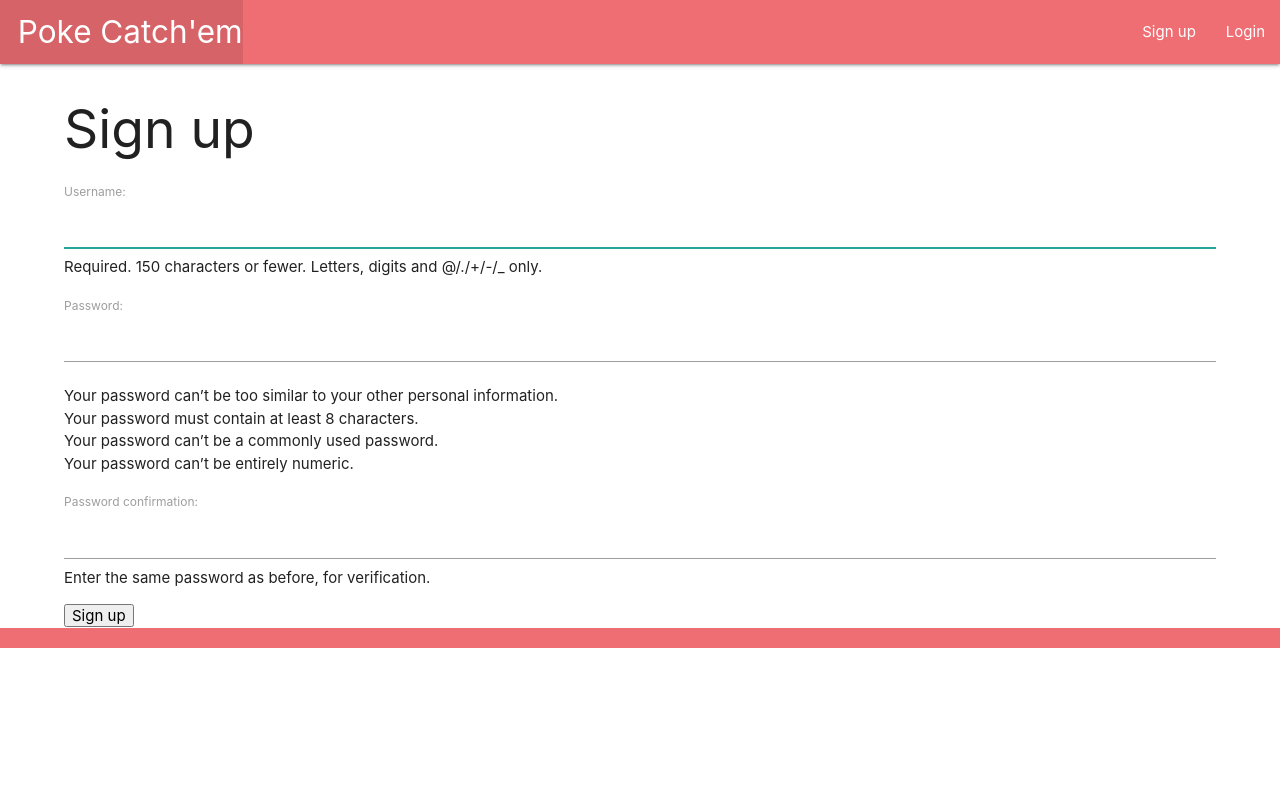
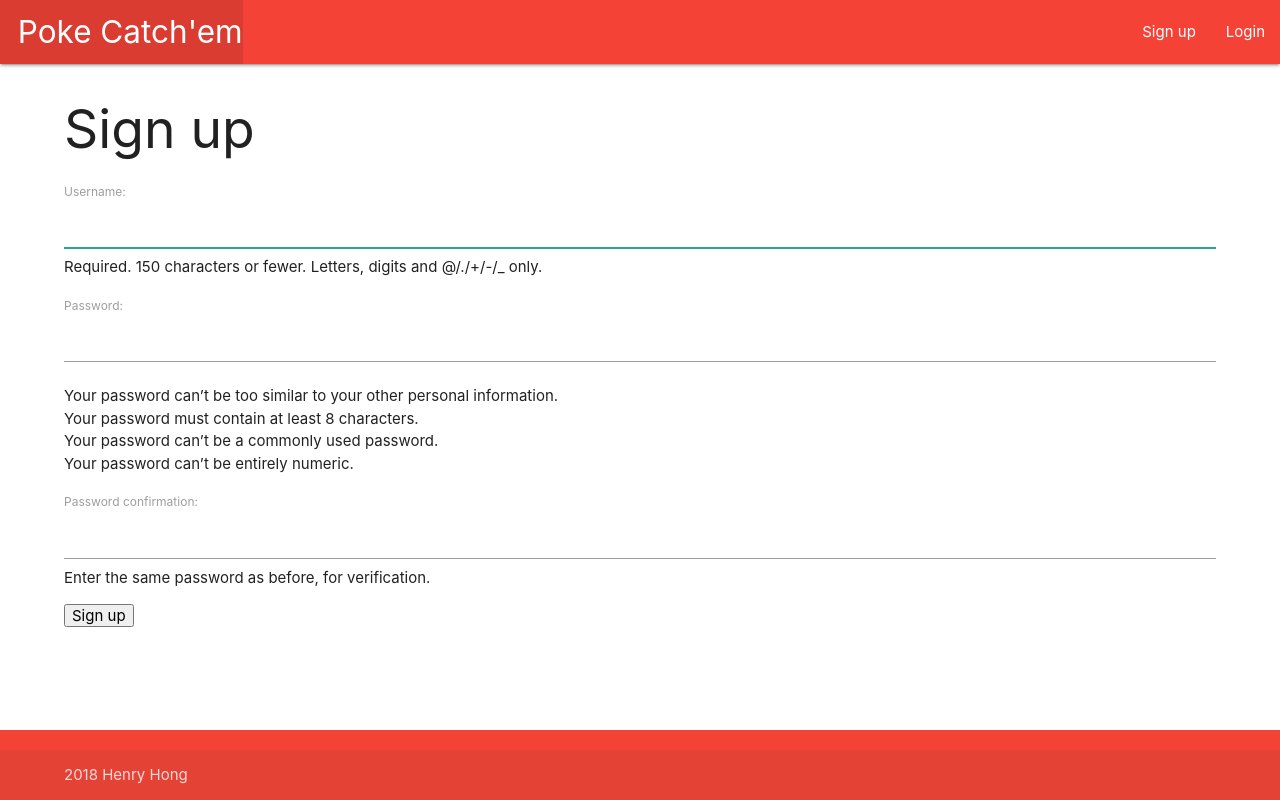
Before and after one commit to Cowfactory/poke-collector, a Django app: page /signup/ in a window 1280 px wide. Run offline with Django 3.2, Linux system fonts and the light colour scheme.

Commit message:
added sticky footer

```diff
--- a/main_app/static/style.css
+++ b/main_app/static/style.css
@@ -1,4 +1,14 @@
+body {
+    display: flex;
+    min-height: 100vh;
+    flex-direction: column;
+}
+
+main {
+    flex: 1 0 auto;
+}
 .container {
+
 }
 @media only screen and (min-width: 990px) {
     .container {
--- a/main_app/templates/base.html
+++ b/main_app/templates/base.html
@@ -15,7 +15,7 @@
 <body>
     <header class="navbar-fixed">
         <nav>
-            <div class="nav-wrapper">
+            <div class="nav-wrapper red">
                 <ul>
                     <li><a href="{% url 'index' %}" class="left brand-logo">&nbsp;&nbsp;Poke Catch'em</a></li>
                 </ul>
@@ -38,10 +38,10 @@
     {% endblock %}
     </main>
 
-    <footer class="page-footer">
-        <!-- <div class="container"> -->
-            <div class="right"> 2018 Henry Hong&nbsp;</div>
-        <!-- </div> -->
+    <footer class="page-footer red">
+        <div class="footer-copyright">
+            <div class="container"> 2018 Henry Hong&nbsp;</div>
+        </div>
     </footer>
 
     {% block javascript %}
```
